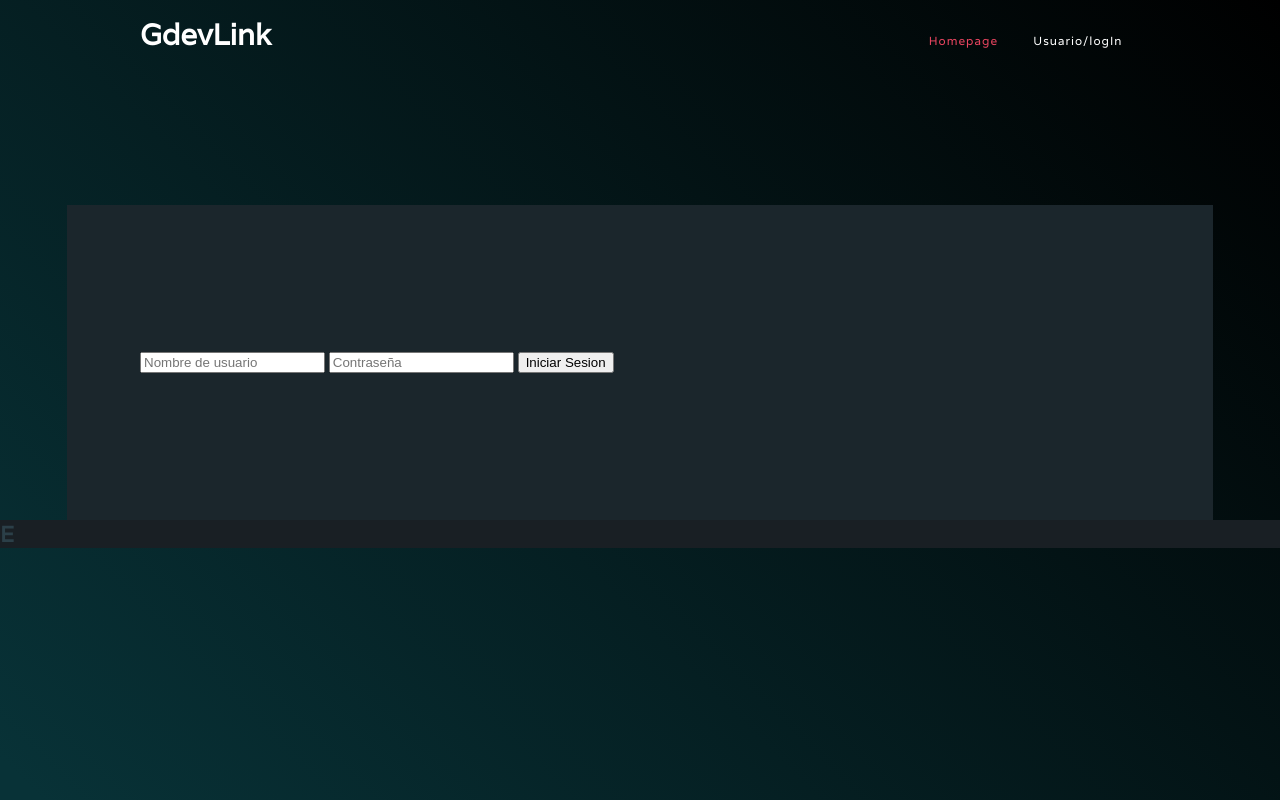
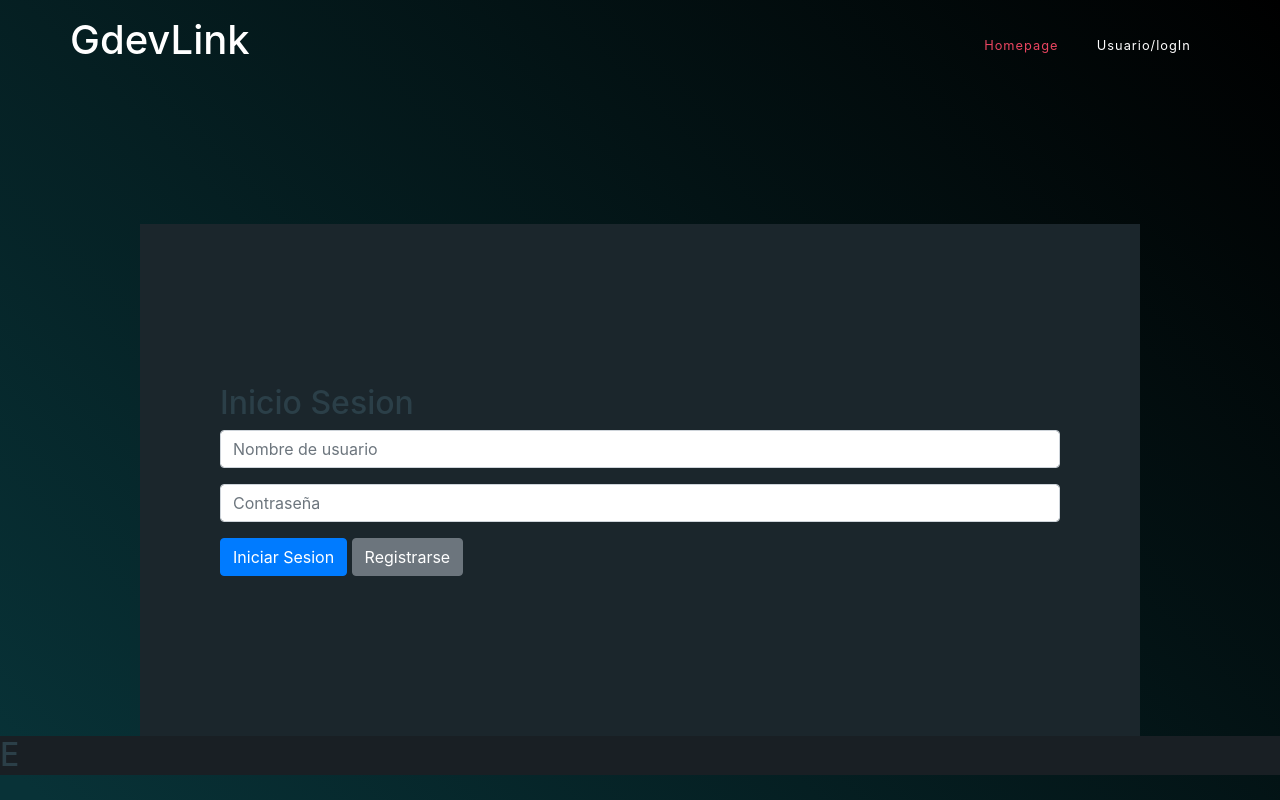
Before and after one commit to IngSw2030/GDevLink, a Django app: template GDevLink/gdl/templates/gdl/login.html in a window 1280 px wide. Run offline with Django 3.2, Linux system fonts and the light colour scheme; the template is opened without the code that fills it, so the values that code supplies are empty; some libraries are stand-ins or nearby versions.

Commit message:
Inicio Sesion

```diff
--- a/GDevLink/gdl/templates/gdl/login.html
+++ b/GDevLink/gdl/templates/gdl/login.html
@@ -2,14 +2,22 @@
 {% load static %}
 
 {% block body %}
+
+    <h2>Inicio Sesion</h2>
+    <link rel="stylesheet" href="https://stackpath.bootstrapcdn.com/bootstrap/4.4.1/css/bootstrap.min.css" integrity="sha384-Vkoo8x4CGsO3+Hhxv8T/Q5PaXtkKtu6ug5TOeNV6gBiFeWPGFN9MuhOf23Q9Ifjh" crossorigin="anonymous">
     {% if message %}
-        <div>{{ message }}</div>
+        <div><span style="color: red">{{ message }}</span></div>
     {% endif %}
-    <form action="{% url 'login'%}" method="post">
+    <form action="{% url 'login' %}" method="post">
         {% csrf_token %}
-        <input type="text" name="username" placeholder="Nombre de usuario">
-        <input type="password" name="password" placeholder="Contraseña">
-        <input type="submit" value="Iniciar Sesion">
+        <div class="form-group">
+            <input class="form-control" type="text" name="username" placeholder="Nombre de usuario">
+        </div>
+        <div class="form-group">
+            <input class="form-control" type="password" name="password" placeholder="Contraseña">
+        </div>
+        <input class="btn btn-primary" type="submit" name="login" value="Iniciar Sesion">
+        <input class="btn btn-secondary" type="submit" name="registro" value="Registrarse">
     </form>
 
 {% endblock %}
```
Also changed, not shown: GDevLink/gdl/views.py (+5 -4 lines).
